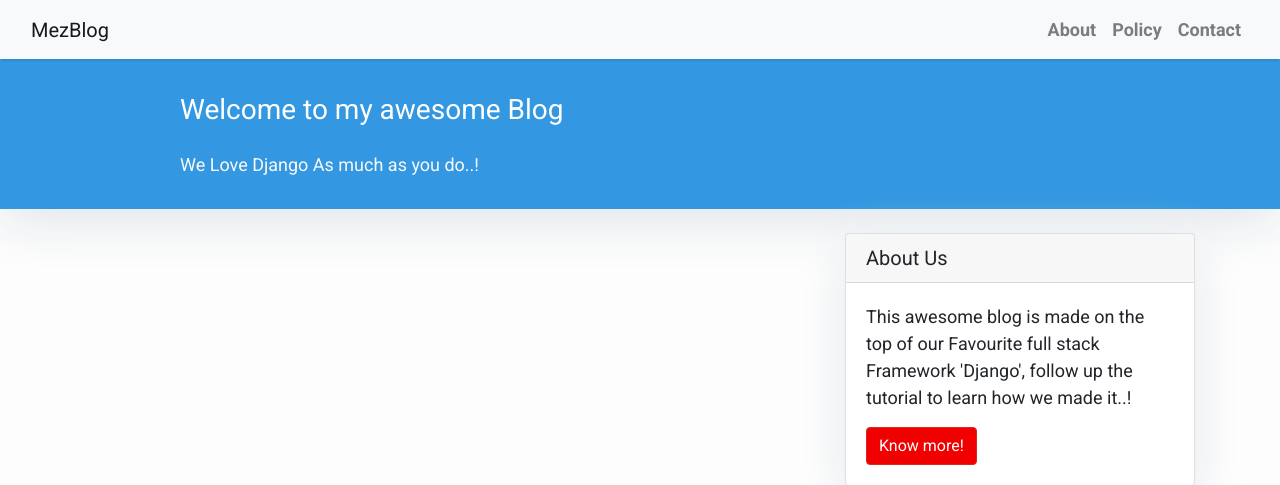
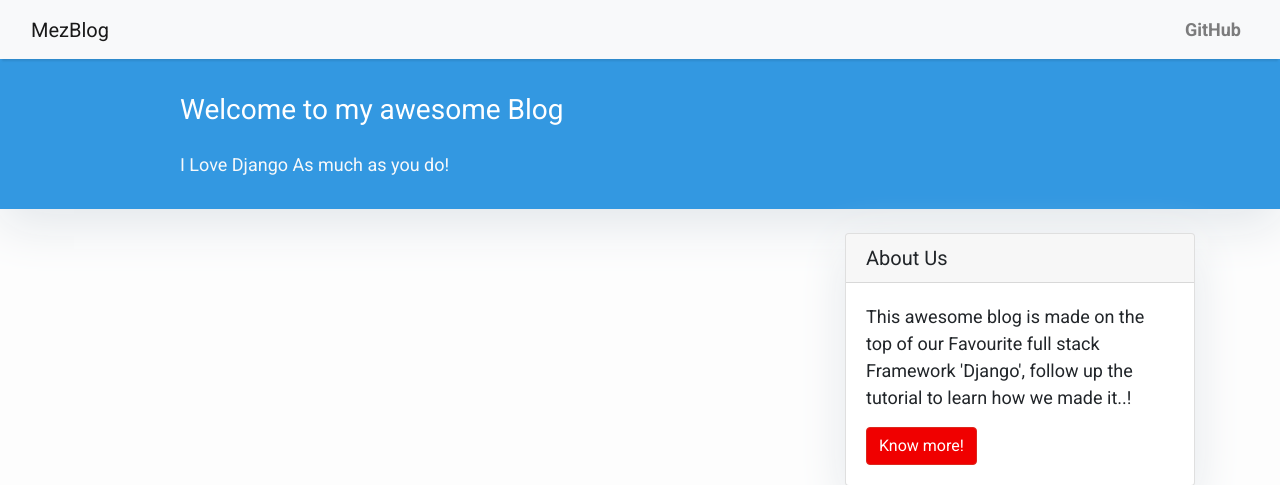
Before and after one commit to mezgoodle/MezBlog, a Django app: page / in a window 1280 px wide. Shown: the top 485 px of the page. Run offline with Django 3.2, Linux system fonts and the light colour scheme; data that the repository does not hold is empty; some libraries are stand-ins or nearby versions.

Commit message:
Add icon and update templates

```diff
--- a/mysite/templates/blog/base.html
+++ b/mysite/templates/blog/base.html
@@ -4,9 +4,10 @@
 
     <head>
         <title>{% block title %}MezBlog{% endblock %}</title>
-        <link href="https://fonts.googleapis.com/css?family=Roboto:400,700" rel="stylesheet">
         <meta name="google" content="notranslate" />
         <meta name="viewport" content="width=device-width, initial-scale=1" />
+        <link href="https://fonts.googleapis.com/css?family=Roboto:400,700" rel="stylesheet">
+        <link rel="icon" href="{% static 'img/icon.ico' %}">
         <link rel="stylesheet" href="https://maxcdn.bootstrapcdn.com/bootstrap/4.0.0/css/bootstrap.min.css" integrity="sha384-Gn5384xqQ1aoWXA+058RXPxPg6fy4IWvTNh0E263XmFcJlSAwiGgFAW/dAiS6JXm" crossorigin="anonymous" />
         <link rel="stylesheet" href="{% static 'css/base.css' %}">
     </head>
@@ -23,13 +24,7 @@
                 <div class="collapse navbar-collapse" id="navbarResponsive">
                     <ul class="navbar-nav ml-auto">
                         <li class="nav-item text-black">
-                            <a class="nav-link text-black font-weight-bold" href="#">About</a>
-                        </li>
-                        <li class="nav-item text-black">
-                            <a class="nav-link text-black font-weight-bold" href="#">Policy</a>
-                        </li>
-                        <li class="nav-item text-black">
-                            <a class="nav-link text-black font-weight-bold" href="#">Contact</a>
+                            <a class="nav-link text-black font-weight-bold" title="Code of the project" href="https://github.com/mezgoodle/MezBlog">GitHub</a>
                         </li>
                     </ul>
                 </div>
--- a/mysite/templates/blog/index.html
+++ b/mysite/templates/blog/index.html
@@ -9,8 +9,7 @@
             <div class=" col-md-8 col-md-10 mx-auto">
                 <div class="site-heading">
                     <h3 class=" site-heading my-4 mt-3 text-white"> Welcome to my awesome Blog </h3>
-                    <p class="text-light">We Love Django As much as you do..! &nbsp
-                    </p>
+                    <p class="text-light">I Love Django As much as you do! &nbsp</p>
                 </div>
             </div>
         </div>
@@ -31,7 +30,7 @@
             </div>
             {% endfor %}
         </div>
-        {% block sidebar %} {% include 'blog/sidebar.html' %} {% endblock sidebar %}
+        {% block sidebar %} {% include 'blog/includes/sidebar.html' %} {% endblock sidebar %}
     </div>
 </div>
 {% if post_list.has_other_pages %}
--- a/mysite/templates/blog/post_detail.html
+++ b/mysite/templates/blog/post_detail.html
@@ -12,7 +12,7 @@
         <a class="btn btn-primary" href="{% url 'blog:post_share' post.id %}" role="button">Share this post</a>
       </div>
     </div>
-    {% block sidebar %} {% include 'blog/sidebar.html' %} {% endblock sidebar %}
+    {% block sidebar %} {% include 'blog/includes/sidebar.html' %} {% endblock sidebar %}
     <div class="col-md-8 card mb-4 mt-3">
       <div class="card-body">
         <!-- comments -->
```
Also changed, not shown: mysite/static/img/icon.ico (added), mysite/templates/blog/includes/sidebar.html (renamed from mysite/templates/blog/sidebar.html).
